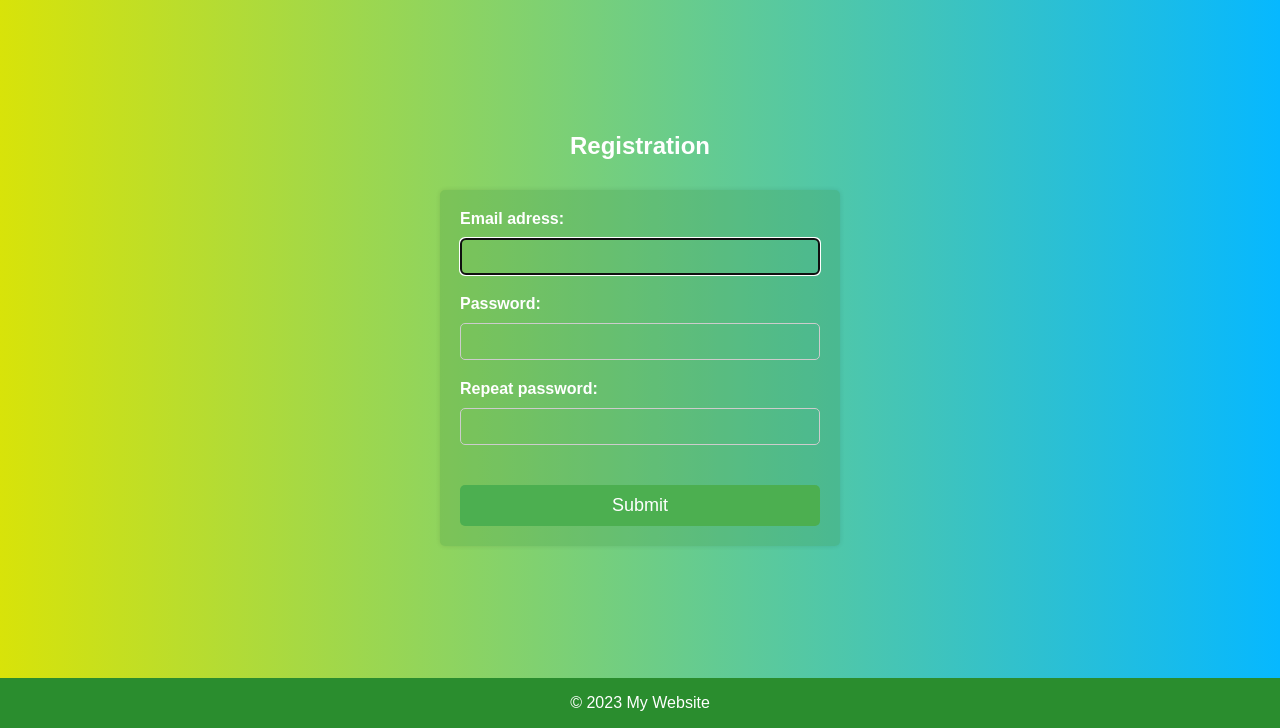
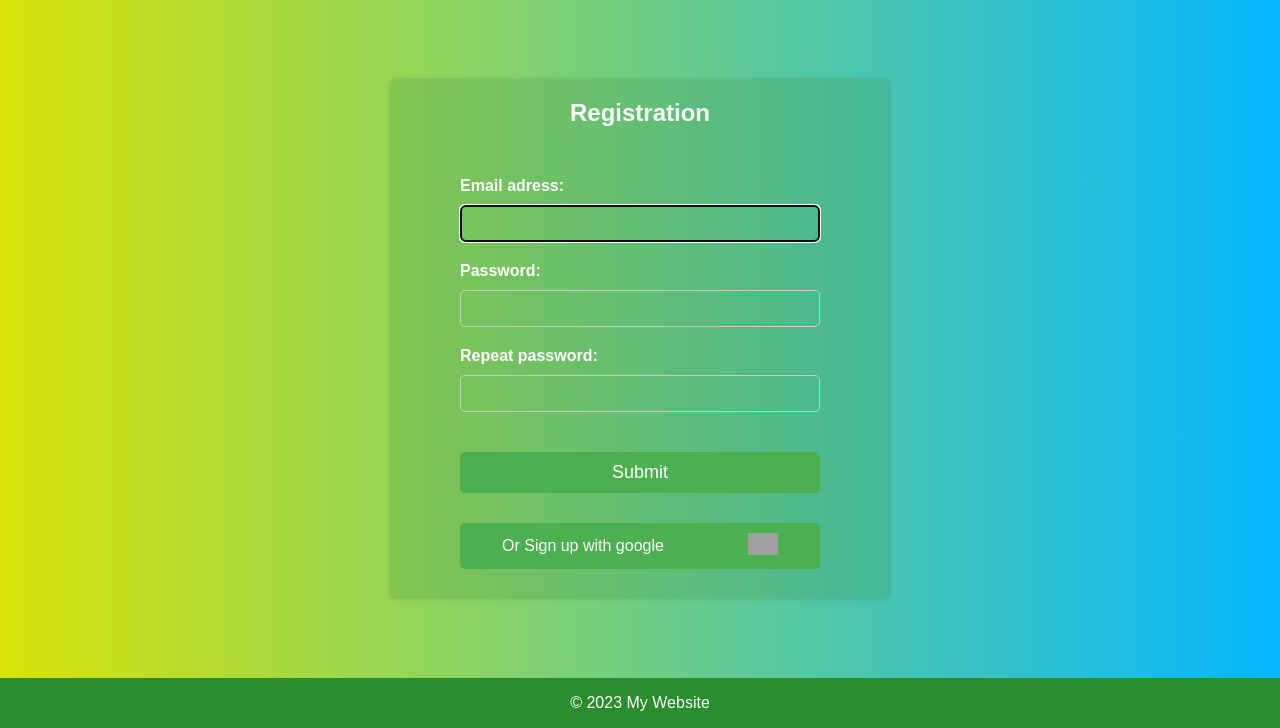
Before and after one commit to soovuh/Django-Task-List, a Django app: page /accounts/register/ in a window 1280 px wide. Shown: the part 72-800 px from the top of the page. Run offline with Django 4.2, Linux system fonts and the light colour scheme; grey boxes are pictures that could not be loaded.

Commit message:
Created authentication with google oauth2

```diff
--- a/django_project/accounts/managers.py
+++ b/django_project/accounts/managers.py
@@ -4,7 +4,7 @@ from django.utils.translation import gettext_lazy as _
 
 class CustomUserManager(BaseUserManager):
 
-    def create_user(self, email, password, **extra_fields):
+    def create_user(self, email, password=None, **extra_fields):
         if not email:
             raise ValueError(_('The email must be set'))
         email = self.normalize_email(email)
--- a/django_project/accounts/static/accounts/style.css
+++ b/django_project/accounts/static/accounts/style.css
@@ -1,10 +1,15 @@
-.head{
+.head {
     text-align: center;
     margin-bottom: 30px;
 }
 
 .wrapper {
     width: 500px;
+    background-color: #3e8e413c;
+    border-radius: 5px;
+    box-shadow: 0 0 5px rgba(0, 0, 0, 0.1);
+    margin: 0 auto;
+    padding: 20px;
 }
 
 main {
@@ -13,13 +18,9 @@ main {
 }
 
 .register-form {
-
     max-width: 400px;
     margin: 0 auto;
     padding: 20px;
-background-color: #3e8e413c;
-  border-radius: 5px;
-  box-shadow: 0 0 5px rgba(0, 0, 0, 0.1);
 }
 
 .register-form h2 {
@@ -61,3 +62,30 @@ background-color: #3e8e4100;
 .register-form button[type="submit"]:hover {
     background-color: #3e8e41;
 }
+
+.oauth {
+    display: flex;
+    justify-content: space-around;
+    align-items: center;
+    max-width: 360px;
+    margin: 10px auto;
+    background-color: #4CAF50;
+    border-radius: 5px;
+}
+
+.oauth:hover {
+    background-color: #3e8e41;
+}
+
+.google {
+    text-decoration: none;
+    cursor: pointer;
+    color: #fff;
+    padding: 10px;
+}
+
+
+
+.google-icon {
+    width: 30px;
+}
--- a/django_project/accounts/templates/accounts/register.html
+++ b/django_project/accounts/templates/accounts/register.html
@@ -11,5 +11,9 @@
             {{ form.as_p }}
             <button type="submit">Submit</button>
         </form>
+        <div class="oauth">
+            <a href="{% url "social:begin" "google-oauth2" %}" class="google">Or Sign up with google</a>
+            <a href="{% url "social:begin" "google-oauth2" %}" class="google"> <img class="google-icon" src="https://static.cdnlogo.com/logos/g/82/google-g-2015.svg"></a>
+        </div>
     </div>
 {% endblock content %}
--- a/django_project/accounts/views.py
+++ b/django_project/accounts/views.py
@@ -3,6 +3,7 @@ from django.contrib.auth import logout
 from django.contrib.auth.decorators import login_required
 
 from .forms import CustomUserCreationForm
+
 
 # Create your views here.
 def register_view(request):
@@ -17,6 +18,7 @@ def register_view(request):
         'form': form,
     })
 
+
 @login_required
 def logout_view(request):
     logout(request)
--- a/django_project/core/templates/core/base.html
+++ b/django_project/core/templates/core/base.html
@@ -8,6 +8,7 @@
     <meta http-equiv="X-UA-Compatible" content="ie=edge">
     <link rel="stylesheet" href="{% static 'core/style.css' %}">
     {% block style %}{% endblock style %}
+    {% block meta %}{% endblock meta %}
 
     <title>{% block title %} {% endblock title %}</title>
 </head>
@@ -33,5 +34,6 @@
     <footer>
         <p>&copy; 2023 My Website</p>
     </footer>
+    {% block script %}{% endblock script %}
 </body>
 </html>
--- a/django_project/django_project/urls.py
+++ b/django_project/django_project/urls.py
@@ -15,11 +15,12 @@ Including another URLconf
     2. Add a URL to urlpatterns:  path('blog/', include('blog.urls'))
 """
 from django.contrib import admin
-from django.urls import path, include
+from django.urls import path, include, re_path as url
 
 urlpatterns = [
     path('', include('core.urls')),
     path('accounts/', include('accounts.urls')),
     path('tasks/', include('tasks.urls')),
     path('admin/', admin.site.urls),
+    url('', include('social_django.urls', namespace='social'))
 ]
```
Also changed, not shown: django_project/accounts/templates/accounts/login.html (+6 -1 lines), django_project/accounts/urls.py (+6 -2 lines), django_project/django_project/settings.py (+17 -0 lines), django_project/accounts/static/accounts/google.png (added). Lines whose indentation alone changed are shown as unchanged.
